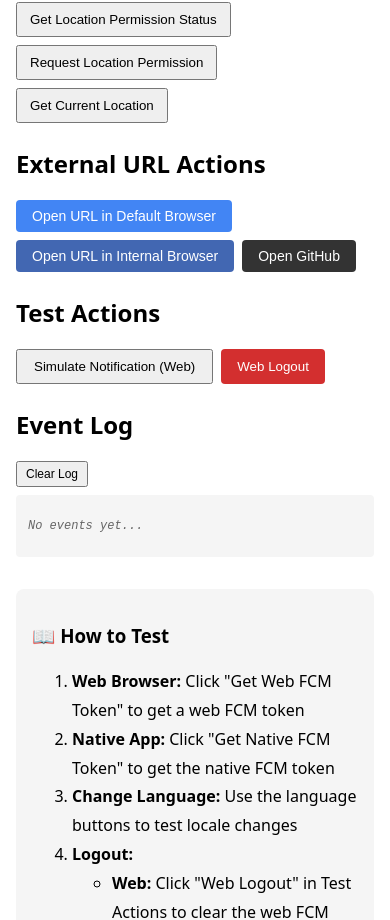
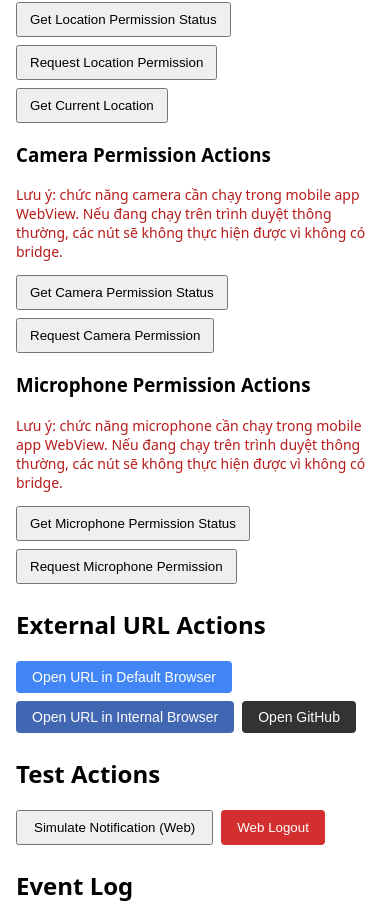
Before and after one commit to az-coder-123/fcm-web-demo, a Next.js app: page / in a window 390 px wide. Shown: the part 1617-2537 px from the top of the page. Built offline with nearby package versions, Linux system fonts and the light colour scheme; no server answers.

Commit message:
Handle permissions Camera & Microphone

```diff
--- a/app/page.js
+++ b/app/page.js
@@ -37,6 +37,10 @@ export default function Home() {
     const [locationPermission, setLocationPermission] = useState(null);
     const [location, setLocation] = useState(null);
     const [locationError, setLocationError] = useState(null);
+    const [cameraPermission, setCameraPermission] = useState(null);
+    const [cameraError, setCameraError] = useState(null);
+    const [microphonePermission, setMicrophonePermission] = useState(null);
+    const [microphoneError, setMicrophoneError] = useState(null);
     const [refreshTokenOwnerKey, setRefreshTokenOwnerKey] = useState(null);
     const [refreshToken, setRefreshToken] = useState(null);
     const [biometricAuthResult, setBiometricAuthResult] = useState(null);
@@ -503,6 +507,58 @@ export default function Home() {
         }
     };
 
+    const handleGetCameraPermissionStatus = async () => {
+        if (!window.flutter_inappwebview) return;
+        try {
+            const response = await window.flutter_inappwebview.callHandler('getCameraPermissionStatus');
+            setCameraPermission(response);
+            setCameraError(null);
+            addToLog('Camera Permission Status', JSON.stringify(response));
+        } catch (e) {
+            setCameraError(e?.message || String(e));
+            addToLog('Camera Permission Status Error', e?.message || String(e));
+        }
+    };
+
+    const handleRequestCameraPermission = async () => {
+        if (!window.flutter_inappwebview) return;
+        try {
+            const response = await window.flutter_inappwebview.callHandler('requestCameraPermission');
+            setCameraPermission(response);
+            setCameraError(null);
+            addToLog('Request Camera Permission', JSON.stringify(response));
+        } catch (e) {
+            setCameraError(e?.message || String(e));
+            addToLog('Request Camera Permission Error', e?.message || String(e));
+        }
+    };
+
+    const handleGetMicrophonePermissionStatus = async () => {
+        if (!window.flutter_inappwebview) return;
+        try {
+            const response = await window.flutter_inappwebview.callHandler('getMicrophonePermissionStatus');
+            setMicrophonePermission(response);
+            setMicrophoneError(null);
+            addToLog('Microphone Permission Status', JSON.stringify(response));
+        } catch (e) {
+            setMicrophoneError(e?.message || String(e));
+            addToLog('Microphone Permission Status Error', e?.message || String(e));
+        }
+    };
+
+    const handleRequestMicrophonePermission = async () => {
+        if (!window.flutter_inappwebview) return;
+        try {
+            const response = await window.flutter_inappwebview.callHandler('requestMicrophonePermission');
+            setMicrophonePermission(response);
+            setMicrophoneError(null);
+            addToLog('Request Microphone Permission', JSON.stringify(response));
+        } catch (e) {
+            setMicrophoneError(e?.message || String(e));
+            addToLog('Request Microphone Permission Error', e?.message || String(e));
+        }
+    };
+
     const handleChangeLocale = async (lang) => {
         if (!window.flutter_inappwebview) return;
         try {
@@ -644,6 +700,10 @@ export default function Home() {
                 onGetLocationPermissionStatus={handleGetLocationPermissionStatus}
                 onRequestLocationPermission={handleRequestLocationPermission}
                 onGetLocation={handleGetLocation}
+                onGetCameraPermissionStatus={handleGetCameraPermissionStatus}
+                onRequestCameraPermission={handleRequestCameraPermission}
+                onGetMicrophonePermissionStatus={handleGetMicrophonePermissionStatus}
+                onRequestMicrophonePermission={handleRequestMicrophonePermission}
                 onBiometricAuthenticate={handleBiometricAuthenticate}
                 onGetRefreshToken={handleGetRefreshToken}
                 onSaveRefreshToken={handleSaveRefreshToken}
@@ -652,6 +712,10 @@ export default function Home() {
                 locationPermission={locationPermission}
                 location={location}
                 locationError={locationError}
+                cameraPermission={cameraPermission}
+                cameraError={cameraError}
+                microphonePermission={microphonePermission}
+                microphoneError={microphoneError}
                 refreshTokenOwnerKey={refreshTokenOwnerKey}
                 refreshToken={refreshToken}
                 biometricAuthResult={biometricAuthResult}
--- a/components/NativeBridgeActions.js
+++ b/components/NativeBridgeActions.js
@@ -13,6 +13,10 @@ export default function NativeBridgeActions({
     onGetLocationPermissionStatus,
     onRequestLocationPermission,
     onGetLocation,
+    onGetCameraPermissionStatus,
+    onRequestCameraPermission,
+    onGetMicrophonePermissionStatus,
+    onRequestMicrophonePermission,
     onGetRefreshToken,
     onSaveRefreshToken,
     biometricSupport,
@@ -20,6 +24,10 @@ export default function NativeBridgeActions({
     locationPermission,
     location,
     locationError,
+    cameraPermission,
+    cameraError,
+    microphonePermission,
+    microphoneError,
     refreshTokenOwnerKey,
     refreshToken,
     biometricAuthResult,
@@ -203,6 +211,88 @@ export default function NativeBridgeActions({
                     </p>
                 )}
             </div>
+
+            {/* Camera Permission Actions */}
+            <div style={{ marginBottom: 16 }}>
+                <h3>Camera Permission Actions</h3>
+                {!isNativeApp && (
+                    <p style={{ marginTop: 8, fontSize: 14, color: '#b71c1c' }}>
+                        Lưu ý: chức năng camera cần chạy trong mobile app WebView. Nếu đang chạy trên trình duyệt thông thường, các nút sẽ không thực hiện được vì không có bridge.
+                    </p>
+                )}
+                <div style={{ display: 'flex', gap: 8, flexWrap: 'wrap' }}>
+                    <button onClick={onGetCameraPermissionStatus} style={{ padding: '8px 12px' }}>
+                        Get Camera Permission Status
+                    </button>
+                    <button onClick={onRequestCameraPermission} style={{ padding: '8px 12px' }}>
+                        Request Camera Permission
+                    </button>
+                </div>
+
+                {cameraPermission && cameraPermission.isGranted === false && (
+                    <p style={{ marginTop: 8, fontSize: 14, color: 'orange' }}>
+                        Camera permission chưa được cấp. Hãy yêu cầu quyền từ app (Request Camera Permission) hoặc mở lại Settings.
+                    </p>
+                )}
+
+                {cameraPermission && cameraPermission.isGranted === true && (
+                    <p style={{ marginTop: 8, fontSize: 14, color: 'green' }}>
+                        Camera permission đã được cấp.
+                    </p>
+                )}
+
+                {cameraPermission && (
+                    <p style={{ marginTop: 8, fontSize: 14 }}>
+                        Camera permission: {JSON.stringify(cameraPermission)}
+                    </p>
+                )}
+                {cameraError && (
+                    <p style={{ marginTop: 8, fontSize: 14, color: 'red' }}>
+                        Camera error: {cameraError}
+                    </p>
+                )}
+            </div>
+
+            {/* Microphone Permission Actions */}
+            <div style={{ marginBottom: 16 }}>
+                <h3>Microphone Permission Actions</h3>
+                {!isNativeApp && (
+                    <p style={{ marginTop: 8, fontSize: 14, color: '#b71c1c' }}>
+                        Lưu ý: chức năng microphone cần chạy trong mobile app WebView. Nếu đang chạy trên trình duyệt thông thường, các nút sẽ không thực hiện được vì không có bridge.
+                    </p>
+                )}
+                <div style={{ display: 'flex', gap: 8, flexWrap: 'wrap' }}>
+                    <button onClick={onGetMicrophonePermissionStatus} style={{ padding: '8px 12px' }}>
+                        Get Microphone Permission Status
+                    </button>
+                    <button onClick={onRequestMicrophonePermission} style={{ padding: '8px 12px' }}>
+                        Request Microphone Permission
+                    </button>
+                </div>
+
+                {microphonePermission && microphonePermission.isGranted === false && (
+                    <p style={{ marginTop: 8, fontSize: 14, color: 'orange' }}>
+                        Microphone permission chưa được cấp. Hãy yêu cầu quyền từ app (Request Microphone Permission) hoặc mở lại Settings.
+                    </p>
+                )}
+
+                {microphonePermission && microphonePermission.isGranted === true && (
+                    <p style={{ marginTop: 8, fontSize: 14, color: 'green' }}>
+                        Microphone permission đã được cấp.
+                    </p>
+                )}
+
+                {microphonePermission && (
+                    <p style={{ marginTop: 8, fontSize: 14 }}>
+                        Microphone permission: {JSON.stringify(microphonePermission)}
+                    </p>
+                )}
+                {microphoneError && (
+                    <p style={{ marginTop: 8, fontSize: 14, color: 'red' }}>
+                        Microphone error: {microphoneError}
+                    </p>
+                )}
+            </div>
         </section>
     );
 }
```
